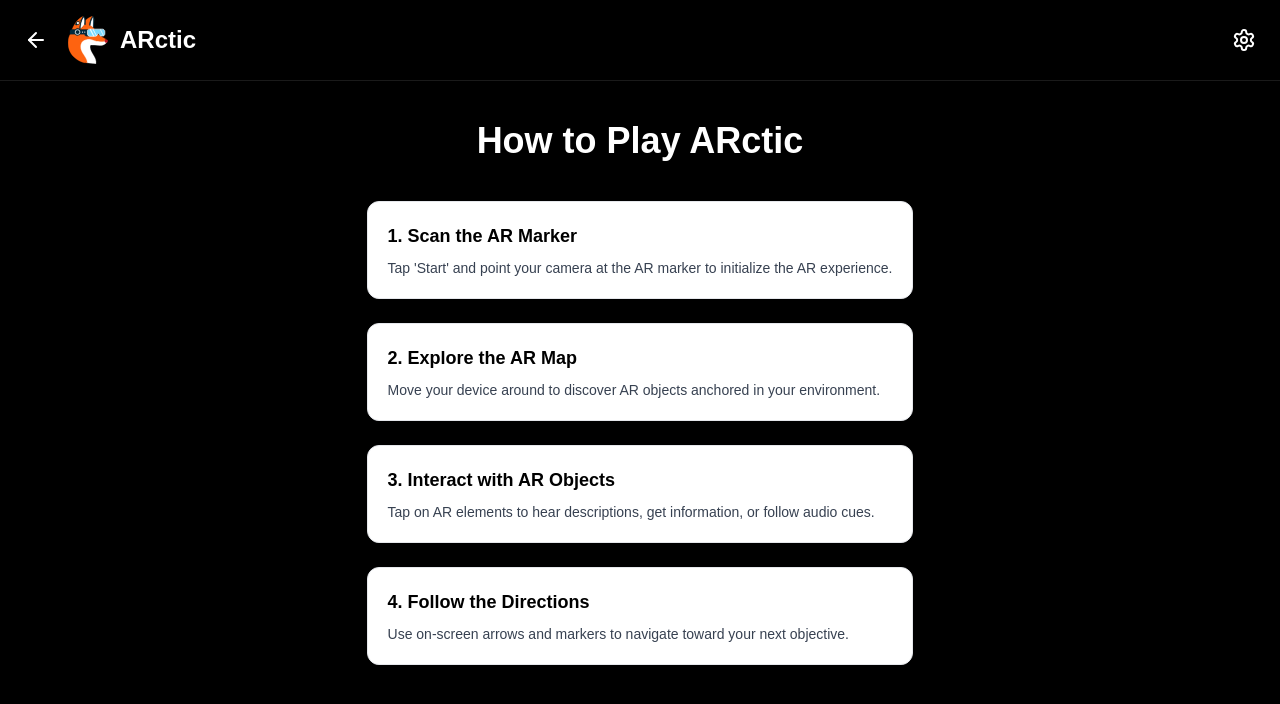
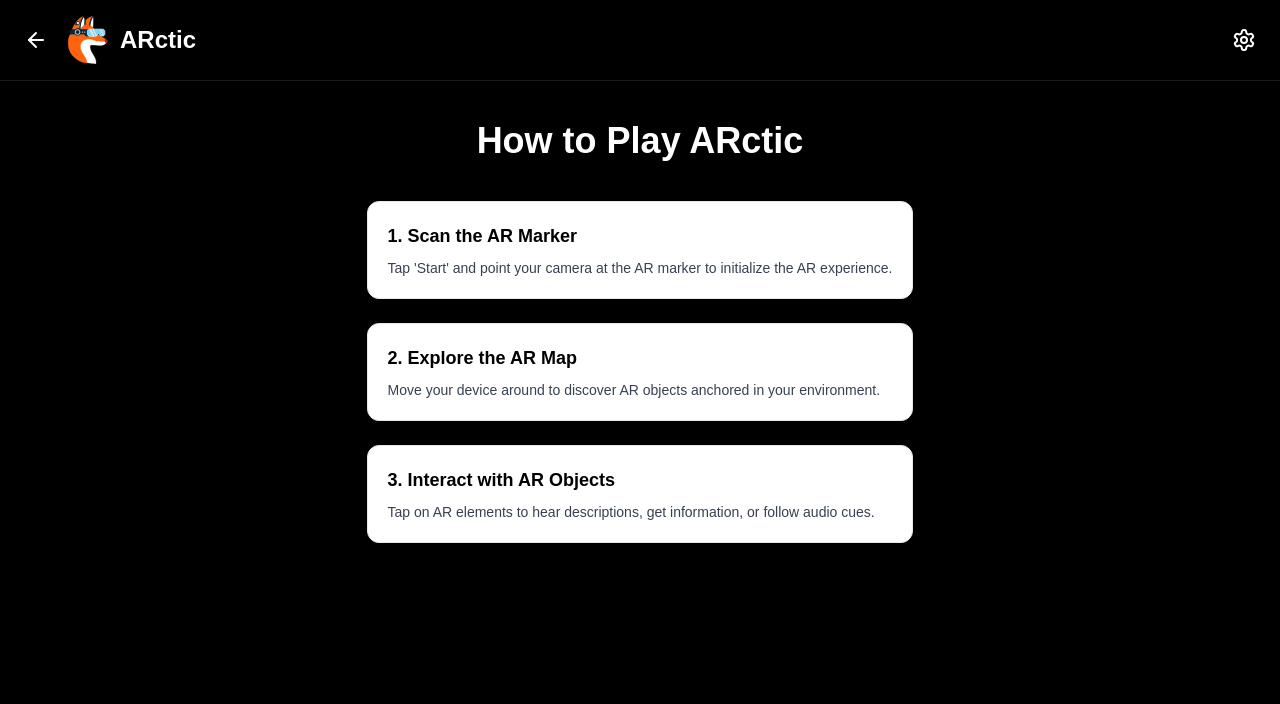
Before and after one commit to limarkdl/arctic, a Next.js app: page /rules in a window 1280 px wide. Shown: the top 704 px of the page. Built offline with nearby package versions, Linux system fonts and the light colour scheme; a web font is replaced by a local one.

Commit message:
fixed rules page

```diff
--- a/src/app/rules/page.tsx
+++ b/src/app/rules/page.tsx
@@ -31,13 +31,7 @@ export default function HowToPlayPage() {
                     title: "Interact with AR Objects",
                     desc: "Tap on AR elements to hear descriptions, get information, or follow audio cues."
                 },
-                {
-                    title: "Follow the Directions",
-                    desc: "Use on-screen arrows and markers to navigate toward your next objective."
-                }
             ],
-            scanNote: "Scan this AR marker to begin",
-            back: "Back"
         },
         ru: {
             howToPlay: "Как играть в ARctic",
@@ -54,13 +48,8 @@ export default function HowToPlayPage() {
                     title: "Взаимодействуйте с объектами",
                     desc: "Нажимайте на элементы AR, чтобы услышать описания или получить информацию."
                 },
-                {
-                    title: "Следуйте указаниям",
-                    desc: "Используйте стрелки и маркеры для навигации к цели."
-                }
+
             ],
-            scanNote: "Сканируйте этот AR-маркер, чтобы начать",
-            back: "Назад"
         }
     }[language];
 
@@ -94,17 +83,6 @@ export default function HowToPlayPage() {
                         </div>
                     ))}
                 </div>
-
-                {/*<div className="mt-16 flex flex-col items-center">*/}
-                {/*    <Image*/}
-                {/*        src="/AR-marker.png"*/}
-                {/*        alt="Example of an AR marker to scan"*/}
-                {/*        width={180}*/}
-                {/*        height={180}*/}
-                {/*        className="object-contain mb-2"*/}
-                {/*    />*/}
-                {/*    <p className="text-sm text-gray-300">{t.scanNote}</p>*/}
-                {/*</div>*/}
             </main>
         </div>
     );
```
